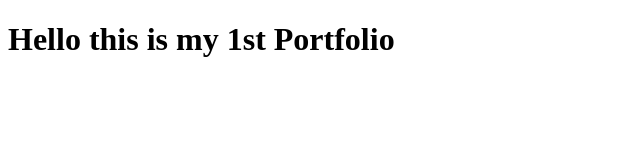
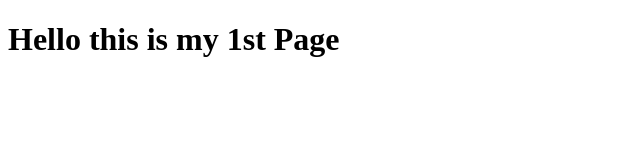
Before and after one commit to shivi-agarwal08/Portfolio, a plain HTML site: page index.html in a window 1280 px wide. Shown: the whole page, without its empty margins (0-640 px from the left). Drawn offline with Linux system fonts and the light colour scheme.

Commit message:
edited index page

```diff
--- a/index.html
+++ b/index.html
@@ -6,6 +6,6 @@
     <title>Portfolio | Home</title>
 </head>
 <body>
-    <h1>Hello this is my 1st Portfolio</h1>
+    <h1>Hello this is my 1st Page</h1>
 </body>
 </html>
```
